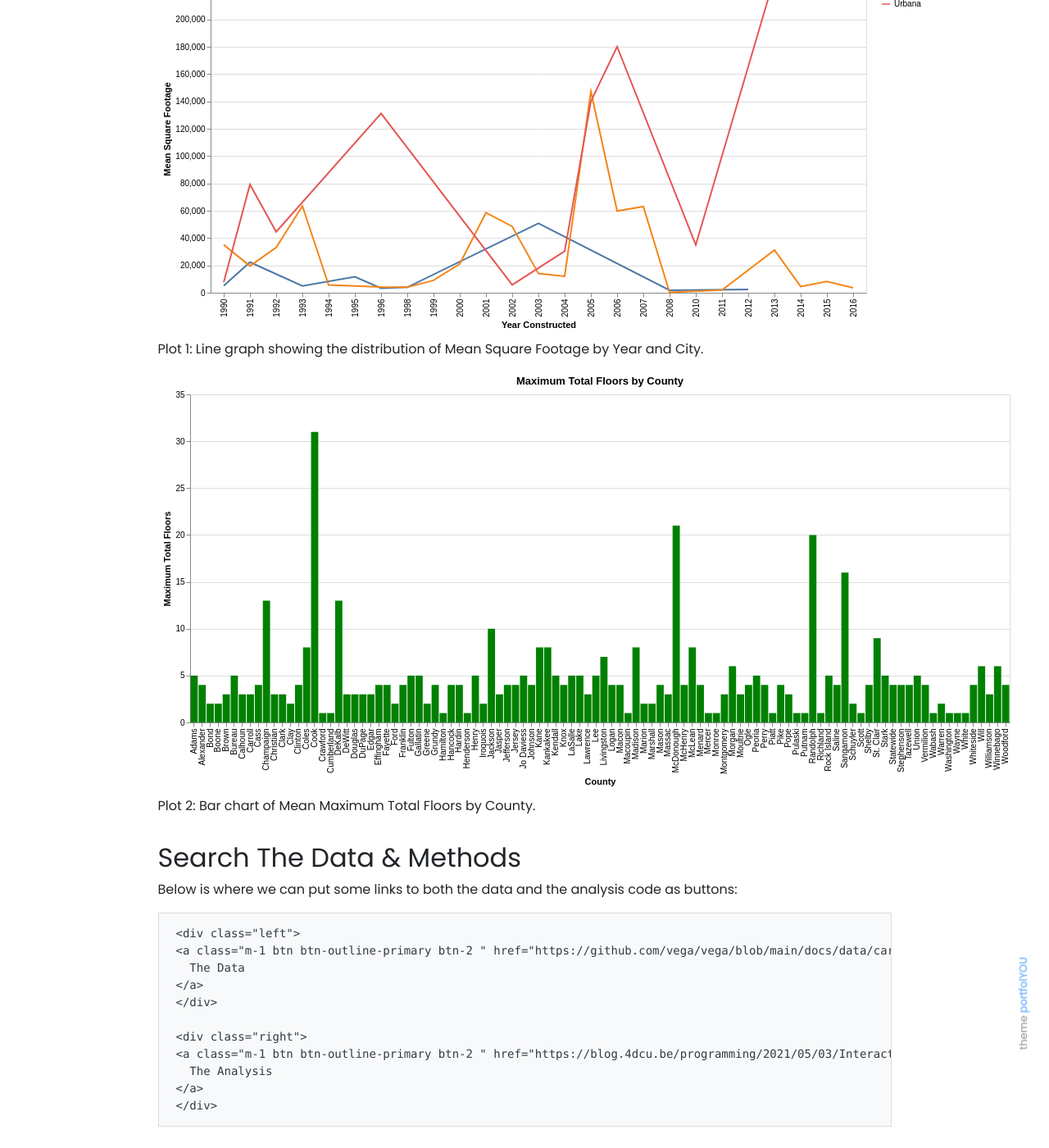
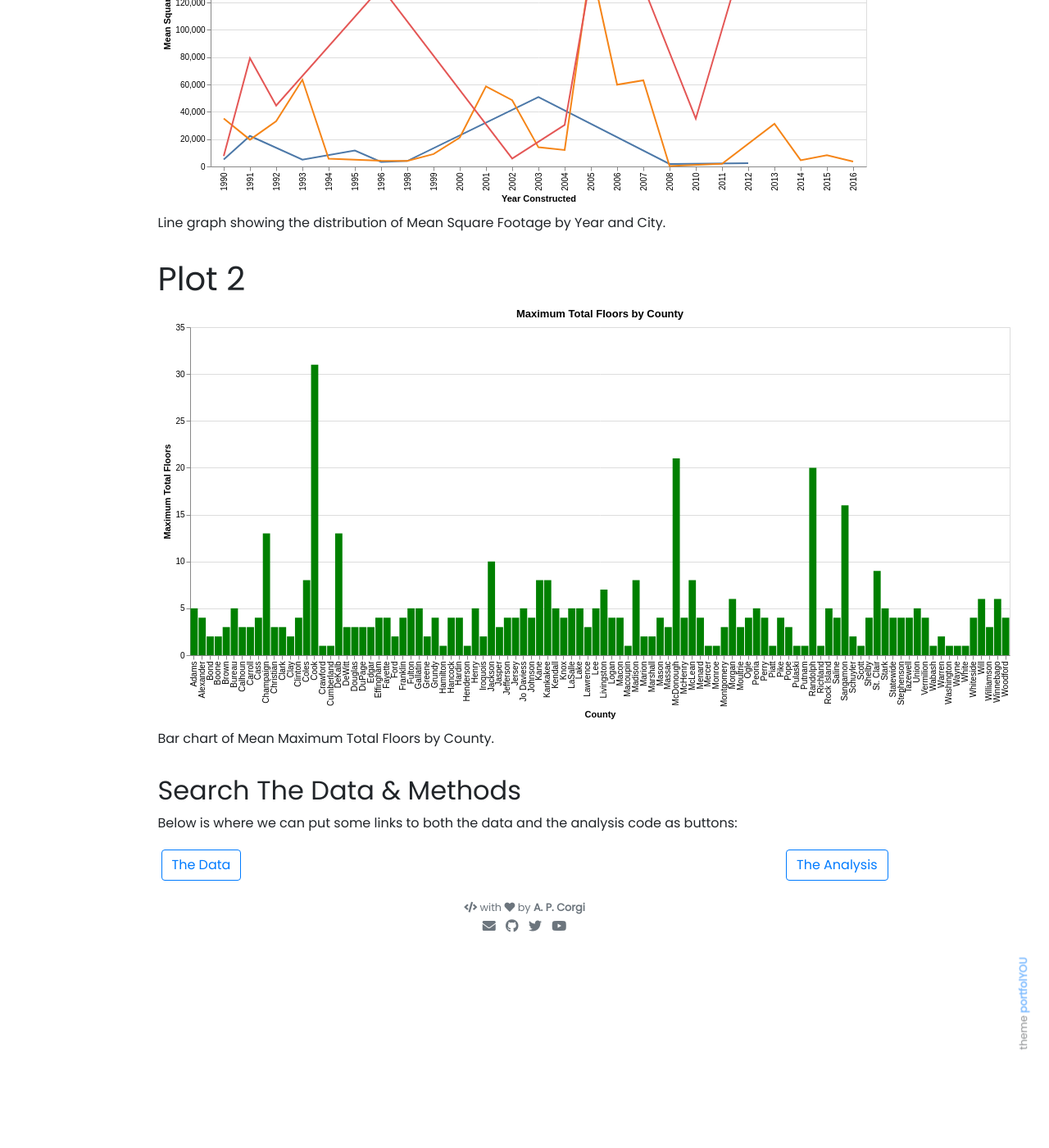
Before and after one commit to YashWasnik7/yashwasnik7.github.io, a Jekyll site: the page built from _projects/assignment10.md, in a window 1280 px wide and 1400 px high, scrolled down 434 px. Shown: the whole window at 82% size. Built offline with Jekyll 4.4.1, drawn with Linux system fonts in a browser that asks for light colours; nearby versions of some CDN libraries; some of the changed text lies outside the part shown.

Commit message:
changed display file

````diff
--- a/_projects/assignment10.md
+++ b/_projects/assignment10.md
@@ -1,7 +1,7 @@
 ---
 name: Vega Lite Example Project
 tools: [Python, HTML, vega-lite]
-image: assets/pngs/cars.png
+image: assets/pngs/download.png
 description: This is a "showcase" project that uses vega-lite for interactive viz!
 custom_js:
   - vega.min
@@ -11,37 +11,23 @@
 ---
 
 
-# Example including vega-lite
+# Plot 1
 
-Example comes from this [great blog post right here](https://blog.4dcu.be/programming/2021/05/03/Interactive-Visualizations.html) that was also used in [our test import script](https://github.com/UIUC-iSchool-DataViz/is445_bcubcg_fall2022/blob/main/week01/test_imports_week01.ipynb).
 
-We can use a vegachart HTML tag like so:
-
-```
-<vegachart schema-url="{{ site.baseurl }}/assets/json/cars.json" style="width: 100%"></vegachart>
-```
 
 <vegachart schema-url="{{ site.baseurl }}/assets/json/altair_buildings_chart.json" style="width: 100%"></vegachart>
 
-Plot 1: Line graph showing the distribution of Mean Square Footage by Year and City.
+Line graph showing the distribution of Mean Square Footage by Year and City.
+
+# Plot 2
 
 <vegachart schema-url="{{ site.baseurl }}/assets/json/altair_max_total_floors.json" style="width: 100%"></vegachart>
 
-Plot 2: Bar chart of Mean Maximum Total Floors by County.
+Bar chart of Mean Maximum Total Floors by County.
 
 ## Search The Data & Methods
 
 Below is where we can put some links to both the data and the analysis code as buttons:
-
-```
-<div class="left">
-{% include elements/button.html link="https://github.com/vega/vega/blob/main/docs/data/cars.json" text="The Data" %}
-</div>
-
-<div class="right">
-{% include elements/button.html link="https://blog.4dcu.be/programming/2021/05/03/Interactive-Visualizations.html" text="The Analysis" %}
-</div>
-```
 
 <!-- these are written in a combo of html and liquid -->
 
````
Also changed, not shown: assets/pngs/download.png (added), 4 other files.
